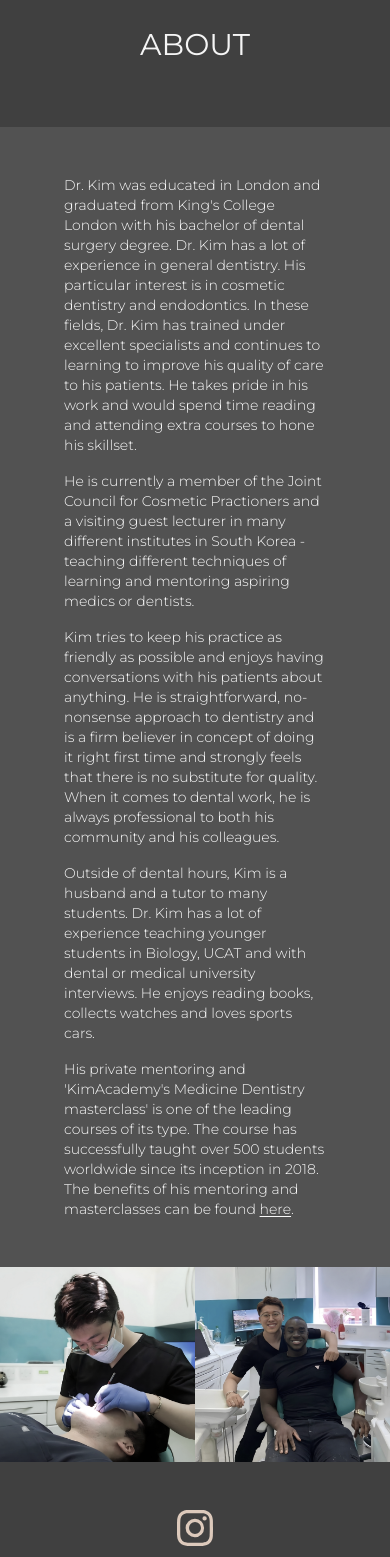
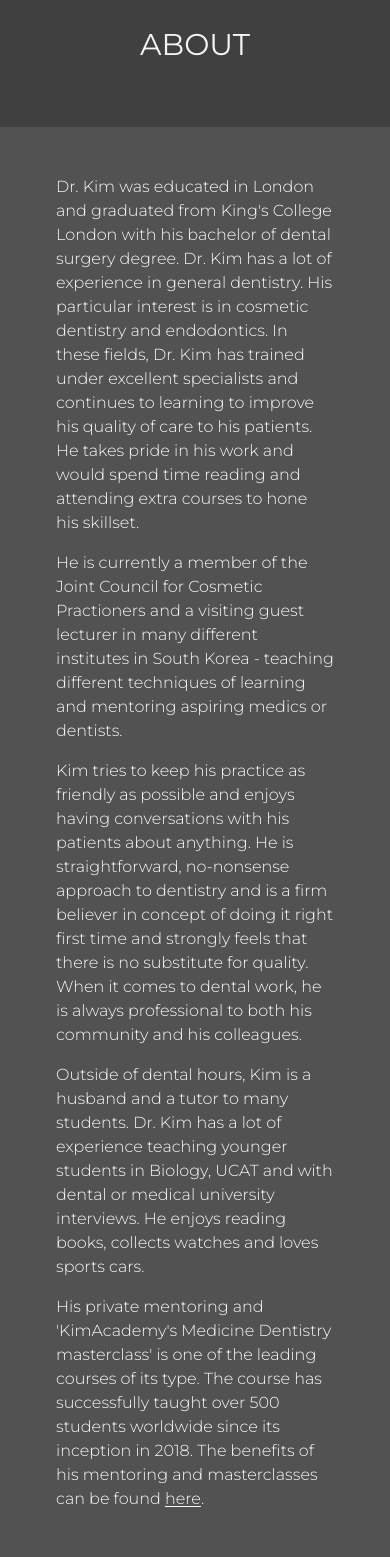
Before and after one commit to wodnjsd/mk-portfolio, a Next.js app: page / in a window 390 px wide. Shown: the part 900-2457 px from the top of the page. Built offline with nearby package versions, Linux system fonts and the light colour scheme.

Commit message:
home padding fontsize

```diff
--- a/app/page.tsx
+++ b/app/page.tsx
@@ -68,12 +68,12 @@ export default function Home() {
       <h1 className='w-screen bg-neutral-700 text-3xl xl:text-4xl text-center font-montserrat py-16 sm:py-20 font-normal'>
         ABOUT
       </h1>
-      <div className='py-12 sm:py-20 lg:py-0 xs:px-8 sm:px-20 lg:px-0 relative text-neutral-50  text-sm xl:text-base'>
+      <div className='py-12 sm:py-20 lg:py-0 xs:px-8 sm:px-24 lg:px-4 relative text-neutral-50'>
         <div className='flex flex-col items-center md:flex-row'>
           <div className='w-1/2 hidden lg:inline'>
             <Image src={image2} alt="image2" className='w-full'/>
           </div>
-          <div className='md:w-1/2 px-8 lg:px-12 xl:px-20 flex flex-col gap-4 xl:gap-8 justify-center items-center'>
+          <div className='md:w-1/2 px-6 lg:px-12 xl:px-20 flex flex-col gap-4 xl:gap-8 justify-center items-center'>
             <p>Dr. Kim was educated in London and graduated from King's College London with his bachelor of dental surgery degree.
               Dr. Kim has a lot of experience in general dentistry. His particular interest is in cosmetic dentistry and endodontics. In these fields, Dr. Kim has trained under excellent specialists and continues to learning to improve his quality of care to his patients.
               He takes pride in his work and would spend time reading and attending extra courses to hone his skillset. </p>
@@ -89,7 +89,7 @@ export default function Home() {
         </div>
 
         <div className='flex flex-col md:flex-row pt-4 lg:pt-0'>
-          <div className='md:w-1/2 px-8 lg:px-12 xl:px-20 flex flex-col gap-4 xl:gap-8 justify-center items-center'>
+          <div className='md:w-1/2 px-6 lg:px-12 xl:px-20 flex flex-col gap-4 xl:gap-8 justify-center items-center'>
             <p> Outside of dental hours, Kim is a husband and a tutor to many students. Dr. Kim has a lot of experience teaching younger students in Biology,
               UCAT and with dental or medical university interviews. He enjoys reading books, collects watches and loves sports cars.</p>
             <p>His private mentoring and 'KimAcademy's Medicine Dentistry masterclass' is one of the leading courses of its type. The course has successfully taught over
```
